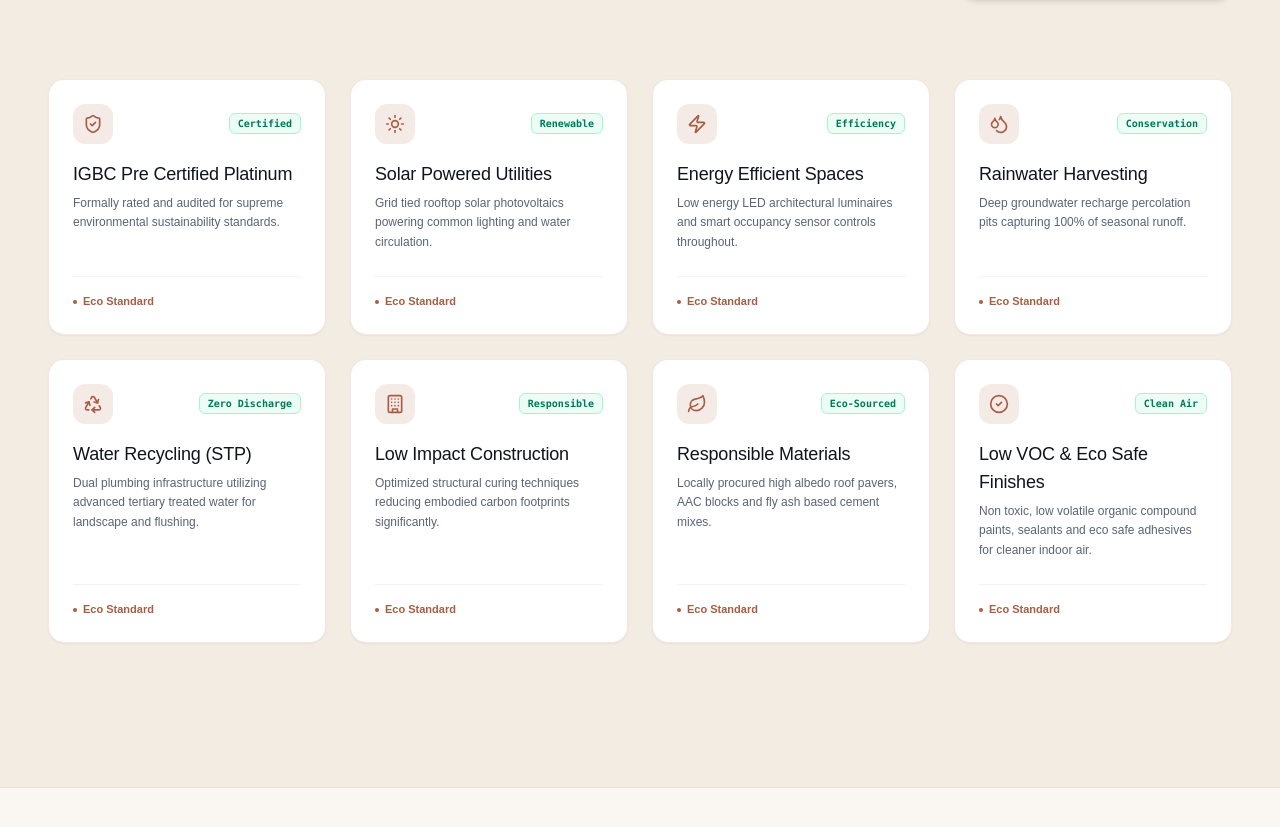
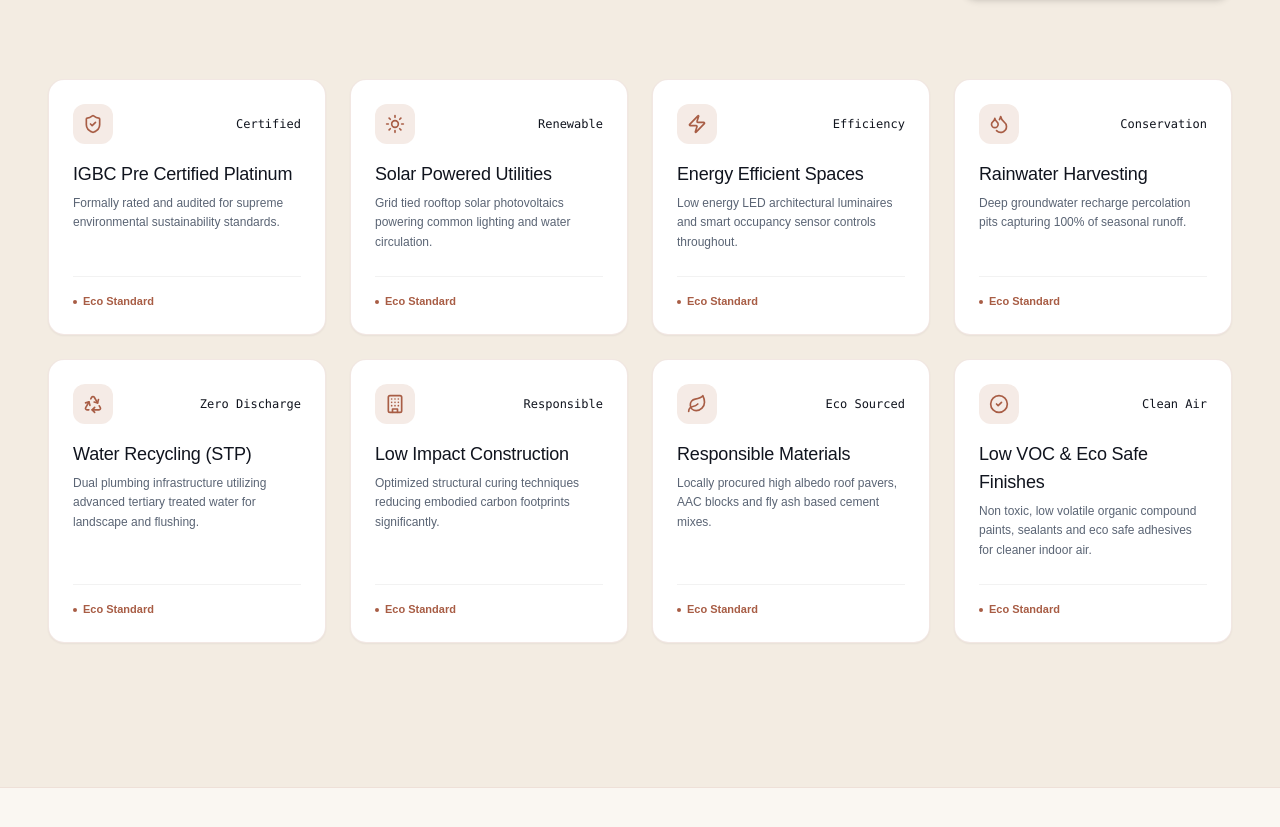
Before and after one commit to WOLFSGIT-24/Neopolis, a Next.js app: page / in a window 1280 px wide. Shown: the part 9775-10602 px from the top of the page. Built offline with nearby package versions, Linux system fonts and the light colour scheme; a web font is replaced by a local one.

Commit message:
Update Sustainability badges with transparent background and black text

```diff
--- a/src/components/neo/Sustainability.tsx
+++ b/src/components/neo/Sustainability.tsx
@@ -54,7 +54,7 @@ export default function Sustainability() {
       icon: Leaf,
       title: 'Responsible Materials',
       desc: 'Locally procured high albedo roof pavers, AAC blocks and fly ash based cement mixes.',
-      badge: 'Eco-Sourced',
+      badge: 'Eco Sourced',
     },
     {
       icon: CheckCircle2,
@@ -121,7 +121,7 @@ export default function Sustainability() {
                     <div className="w-10 h-10 rounded-xl bg-[#F5EBE6] group-hover:bg-[#A85D45] group-hover:text-white flex items-center justify-center text-[#A85D45] transition-colors">
                       <Icon className="w-5 h-5" />
                     </div>
-                    <span className="text-[10px] font-mono text-emerald-700 font-semibold px-2 py-0.5 rounded-md bg-emerald-50 border border-emerald-200">
+                    <span className="text-xs font-mono text-[#10141E] font-medium">
                       {f.badge}
                     </span>
                   </div>
```
